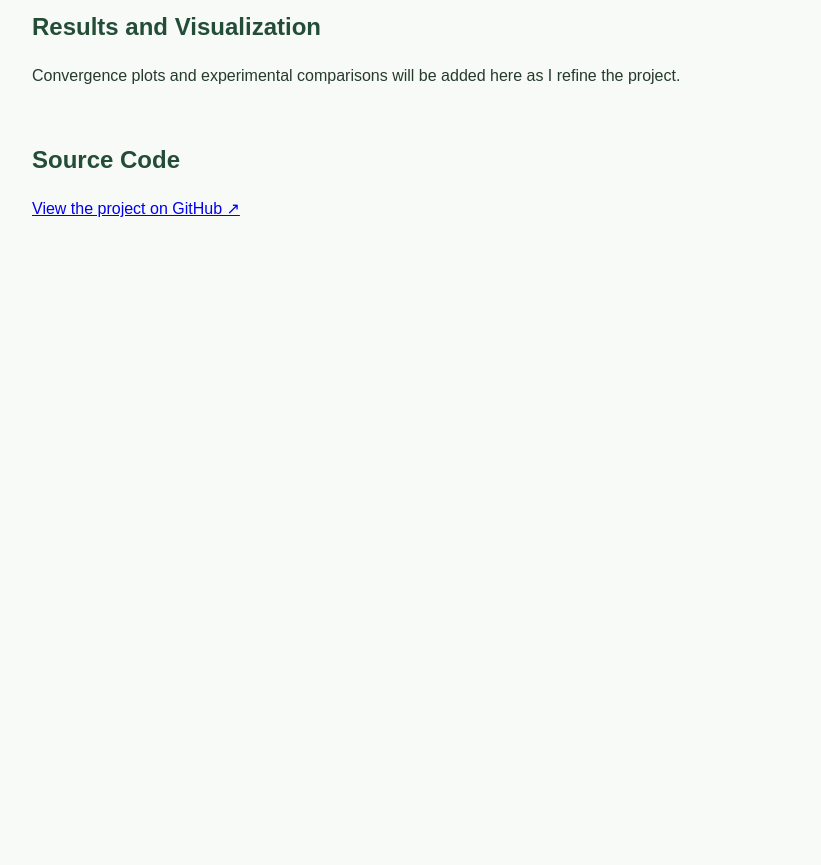
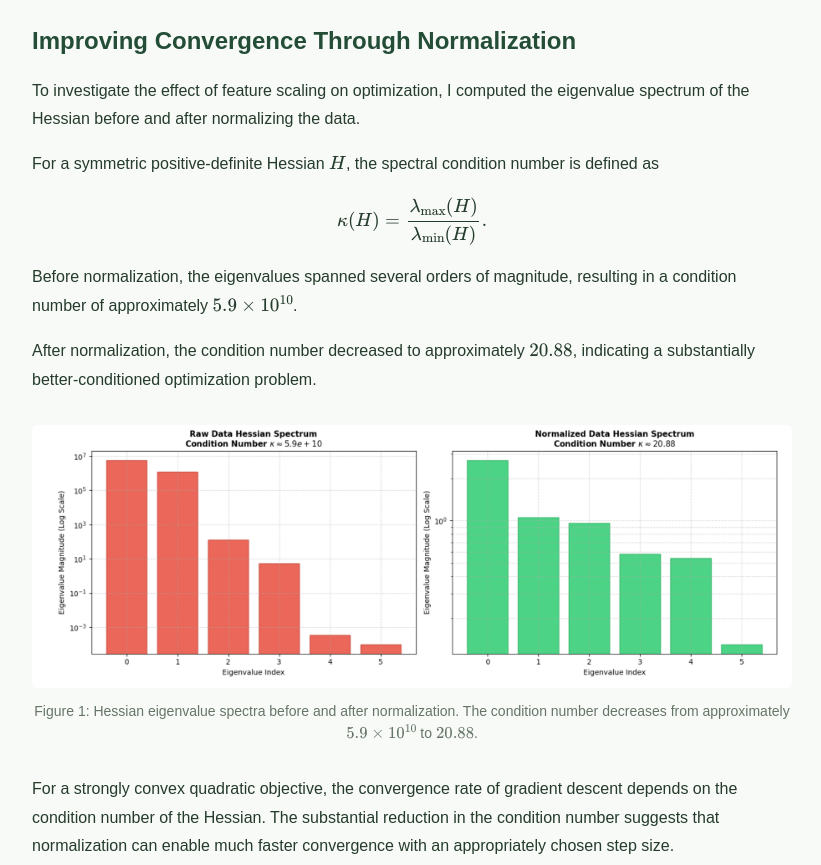
Before and after one commit to Tanisha7320/Portfolio, a plain HTML site: page gradient-descent.html in a window 1280 px wide. Shown: the part 1137-2002 px from the top of the page, without its empty margins (158-979 px from the left). Before the commit the page ends 1437 px from the top, so only its background shows below. Drawn offline with nearby package versions, Linux system fonts and the light colour scheme.

Commit message:
add details to gd project

```diff
--- a/gradient-descent.html
+++ b/gradient-descent.html
@@ -91,11 +91,68 @@
                 for convergence in my experiments.
             </p>
 
-            <h2>Results and Visualization</h2>
-            <p>
-                Convergence plots and experimental comparisons
-                will be added here as I refine the project.
-            </p>
+
+
+<section>
+    <h2>Improving Convergence Through Normalization</h2>
+
+    <p>
+        To investigate the effect of feature scaling on
+        optimization, I computed the eigenvalue spectrum
+        of the Hessian before and after normalizing the data.
+    </p>
+
+    <p>
+        For a symmetric positive-definite Hessian
+        \(H\), the spectral condition number is defined as
+    </p>
+
+    \[
+        \kappa(H) =
+        \frac{\lambda_{\max}(H)}
+             {\lambda_{\min}(H)}.
+    \]
+
+    <p>
+        Before normalization, the eigenvalues spanned
+        several orders of magnitude, resulting in a
+        condition number of approximately
+        \(5.9 \times 10^{10}\).
+    </p>
+
+    <p>
+        After normalization, the condition number
+        decreased to approximately \(20.88\),
+        indicating a substantially better-conditioned
+        optimization problem.
+    </p>
+
+    <figure>
+        <img
+            src="hessain_analysis.png"
+            alt="Comparison of Hessian eigenvalue spectra
+                 before and after normalization"
+            class="project-image"
+        >
+
+        <figcaption class="image-caption">
+            Figure 1: Hessian eigenvalue spectra before
+            and after normalization. The condition number
+            decreases from approximately
+            \(5.9 \times 10^{10}\) to \(20.88\).
+        </figcaption>
+    </figure>
+
+    <p>
+        For a strongly convex quadratic objective,
+        the convergence rate of gradient descent
+        depends on the condition number of the Hessian.
+        The substantial reduction in the condition number
+        suggests that normalization can enable much faster
+        convergence with an appropriately chosen step size.
+    </p>
+</section>
+
 
             <h2>Source Code</h2>
             <p>
--- a/style.css
+++ b/style.css
@@ -162,10 +162,16 @@ h1, h2, h3, h4 {
 
 /* Mathematical Equations */
 
+
 .equation {
-    background-color: #EAF2E9;
+    background: transparent;
     color: #234D36;
+    padding: 0;
+    border: none;
+    text-align: center;
+    font-size: 20px;
 }
+
 
 /* Contact Section */
 
@@ -173,11 +179,41 @@ h1, h2, h3, h4 {
     border-top: 1px solid #D6E5D5;
 }
 
+
 .email-button {
-    background-color: #234D36;
-    color: white;
+    display: inline-block;
+    background: transparent;
+    color: #234D36;
+    padding: 0;
+    border: none;
+    border-radius: 0;
+    text-decoration: none;
+    font-weight: 600;
+    transition: color 0.2s ease;
 }
 
 .email-button:hover {
-    background-color: #376B4A;
+    background: transparent;
+    color: #5F8A6B;
+    text-decoration: underline;
 }
+
+
+figure {
+    margin: 30px 0;
+}
+
+.project-image {
+    display: block;
+    width: 100%;
+    height: auto;
+    border-radius: 6px;
+}
+
+.image-caption {
+    text-align: center;
+    font-size: 14px;
+    color: #667568;
+    margin-top: 12px;
+    line-height: 1.6;
+}
```
Also changed, not shown: hessain_analysis.png (added).
